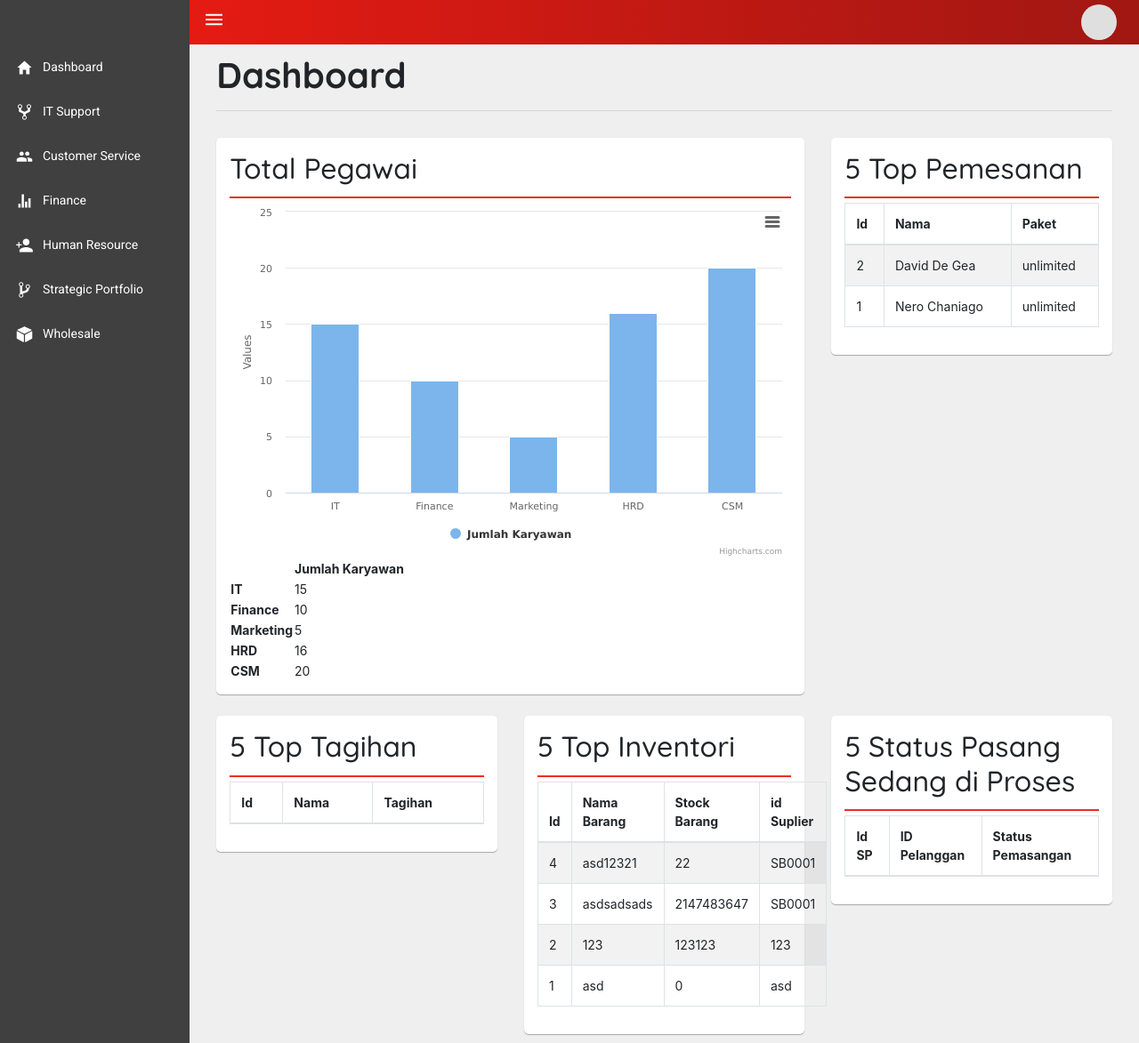
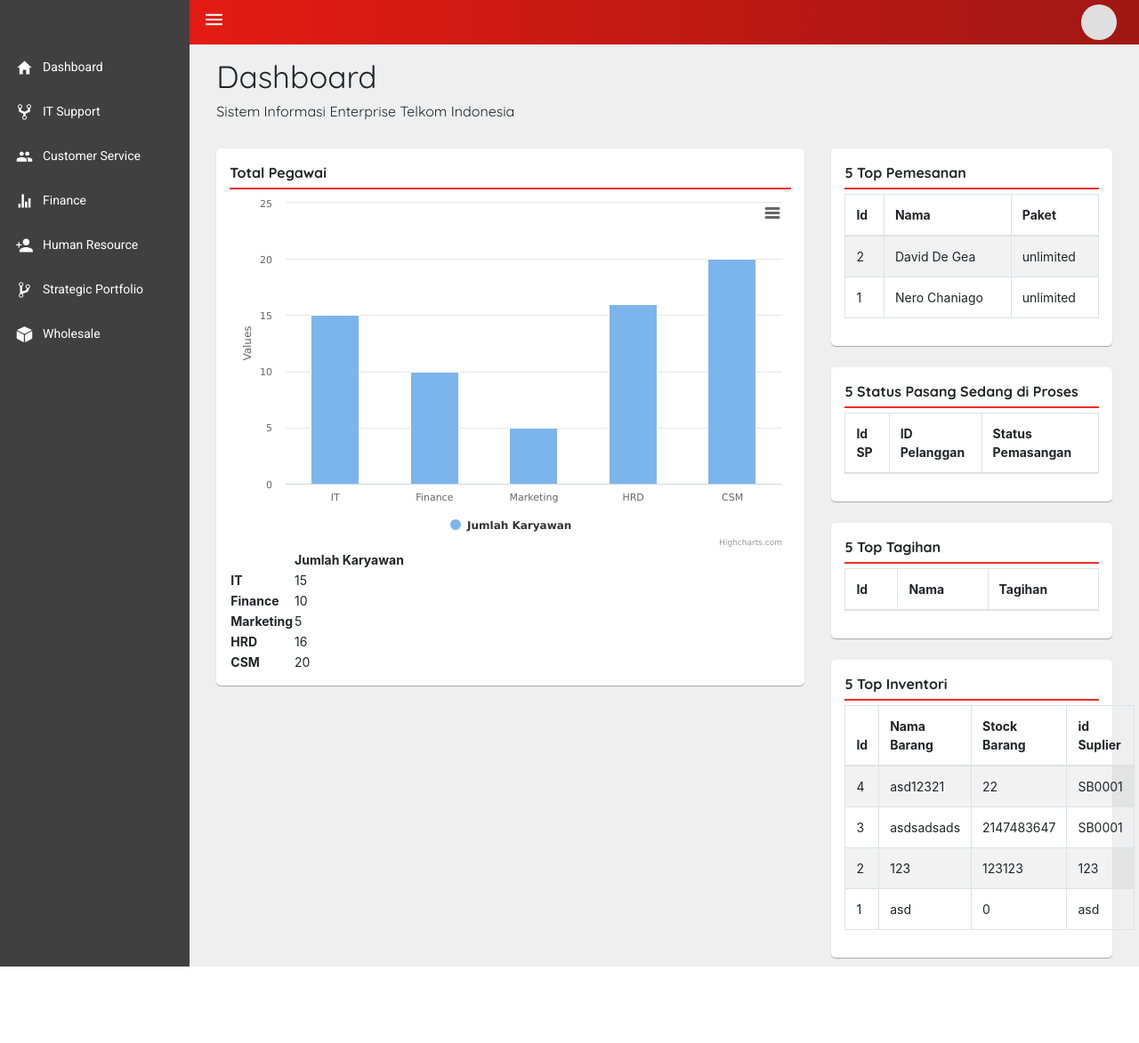
Before and after one commit to if4007-telkomuniv/sisfo_4007, a CodeIgniter app: page /sisfo_4007/index.php/dashboard/index in a window 1280 px wide. Shown: the whole page at 89% size. After the commit the page ends 1087 px from the top, so only its background shows below. Run offline with CodeIgniter, Linux system fonts and the light colour scheme; data comes from the database, SQL or seed files in the repository; data that the repository does not hold is empty; some libraries are stand-ins or nearby versions.

Commit message:
CSS Bug Error and Code Cleanup

```diff
--- a/application/views/dashboard.php
+++ b/application/views/dashboard.php
@@ -29,30 +29,30 @@
                 <div class="page-header">
                   <!-- Silakan replace sesuai judul halaman divisi kalian -->
                   <div class="page-title">
-                  <h1><strong>Dashboard</strong></h1>
+                    Dashboard
                   </div>
                   <!-- Subtitle opsional, tapi bila ingin diberi, jelaskan page anda dalam maks 8 kata -->
                   <div class="page-subtitle">
-                    <hr>
+                    Sistem Informasi Enterprise Telkom Indonesia
                   </div>
                 </div>
                 <div class="row">
                   <!-- Silakan masukkan code tampilan divisi Anda di bagian ini. -->
 
                   <!-- Dibawah ini adalah template box yang kalian bisa pakai untuk pengembangan sistem -->
-                  <div class="col-8">
+                  <div class="col-12 col-md-8">
+                    <div class="row">
+                      <div class="col-12">
                         <div class="box">
                           <div class="box-header">
-                        <h2>Total Pegawai</h2>
+                            Total Pegawai
                           </div>
                           <div class="box-body">
                         <div id="container" style="min-width: 310px; height: 400px; margin: 0 auto"></div>
                         <table id="datatable">
                             <thead>
                                 <tr>
-                                <th>
-
-                                </th>
+                                    <th></th>
                                     <th>Jumlah Karyawan</th>
                                 </tr>
                             </thead>
@@ -68,10 +68,14 @@
                           </div>
                         </div>
                       </div>
-                  <div class="col-4">
+                    </div>
+                  </div>
+                  <div class="col-12 col-md-4">
+                    <div class="row">
+                      <div class="col-12">
                         <div class="box">
                           <div class="box-header">
-                        <h2>5 Top Pemesanan</h2>
+                            5 Top Pemesanan
                           </div>
                           <div class="box-body">
                           <table id="table_id" class="table table-striped table-bordered">
@@ -108,10 +112,50 @@
                     </div>
                     <br />
                     <div class="row">
-                    <div class="col-4">
+                      <div class="col-12">
                         <div class="box">
                           <div class="box-header">
-                          <h2>5 Top Tagihan</h2>
+                            5 Status Pasang Sedang di Proses
+                          </div>
+                          <div class="box-body">
+                            <table id="table_id" class="table table-striped table-bordered">
+                              <thead>
+                                <th>
+                                  Id SP
+                                </th>
+                                <th>
+                                  ID Pelanggan
+                                </th>
+                                <th>
+                                  Status Pemasangan
+                                </th>
+                              </thead>
+                              <tbody>
+                                <?php foreach ($status_pemasangan as $pms) : ?>
+                                <tr>
+                                  <td>
+                                    <?= $pms['id_sp'];?>
+                                  </td>
+                                  <td>
+                                    <?= $pms['id_pelanggan'];?>
+                                  </td>
+                                  <td>
+                                    <?= $pms['status_pemasangan'];?>
+                                  </td>
+                                </tr>
+                                <?php endforeach; ?>
+                              </tbody>
+                            </table>
+                          </div>
+                        </div>
+                      </div>
+                    </div>
+                    <br>
+                    <div class="row">
+                      <div class="col-12">
+                        <div class="box">
+                          <div class="box-header">
+                            5 Top Tagihan
                           </div>
                           <div class="box-body">
                             <table id="table_id" class="table table-striped table-bordered">
@@ -145,10 +189,13 @@
                           </div>
                         </div>
                       </div>
-                  <div class="col-4">
+                    </div>
+                    <br>
+                    <div class="row">
+                      <div class="col-12">
                         <div class="box">
                           <div class="box-header">
-                        <h2>5 Top Inventori</h2>
+                            5 Top Inventori
                           </div>
                           <div class="box-body">
                             <table id="table_id" class="table table-striped table-bordered">
@@ -186,40 +233,6 @@
                           </div>
                         </div>
                       </div>
-                <div class="col-4">
-                  <div class="box">
-                    <div class="box-header">
-                      <h2>5 Status Pasang Sedang di Proses</h2>
-                    </div>
-                    <div class="box-body">
-                      <table id="table_id" class="table table-striped table-bordered">
-                        <thead>
-                          <th>
-                            Id SP
-                          </th>
-                          <th>
-                            ID Pelanggan
-                          </th>
-                          <th>
-                            Status Pemasangan
-                          </th>
-                        </thead>
-                        <tbody>
-                          <?php foreach ($status_pemasangan as $pms) : ?>
-                          <tr>
-                            <td>
-                              <?= $pms['id_sp'];?>
-                            </td>
-                            <td>
-                              <?= $pms['id_pelanggan'];?>
-                            </td>
-                            <td>
-                              <?= $pms['status_pemasangan'];?>
-                            </td>
-                          </tr>
-                            <?php endforeach; ?>
-                          </tbody>
-                        </table>
                     </div>
                   </div>
                 </div>
@@ -229,9 +242,8 @@
         </div>
       </div>
     </div>
-    </div>
+
     <?php $this->load->view('base_layout/js_mandatory')?>
-
 
     <script>
       Highcharts.chart('container', {
```
Also changed, not shown: application/controllers/Nonmarketing.php (+3 -7 lines). Lines whose indentation alone changed are shown as unchanged.
